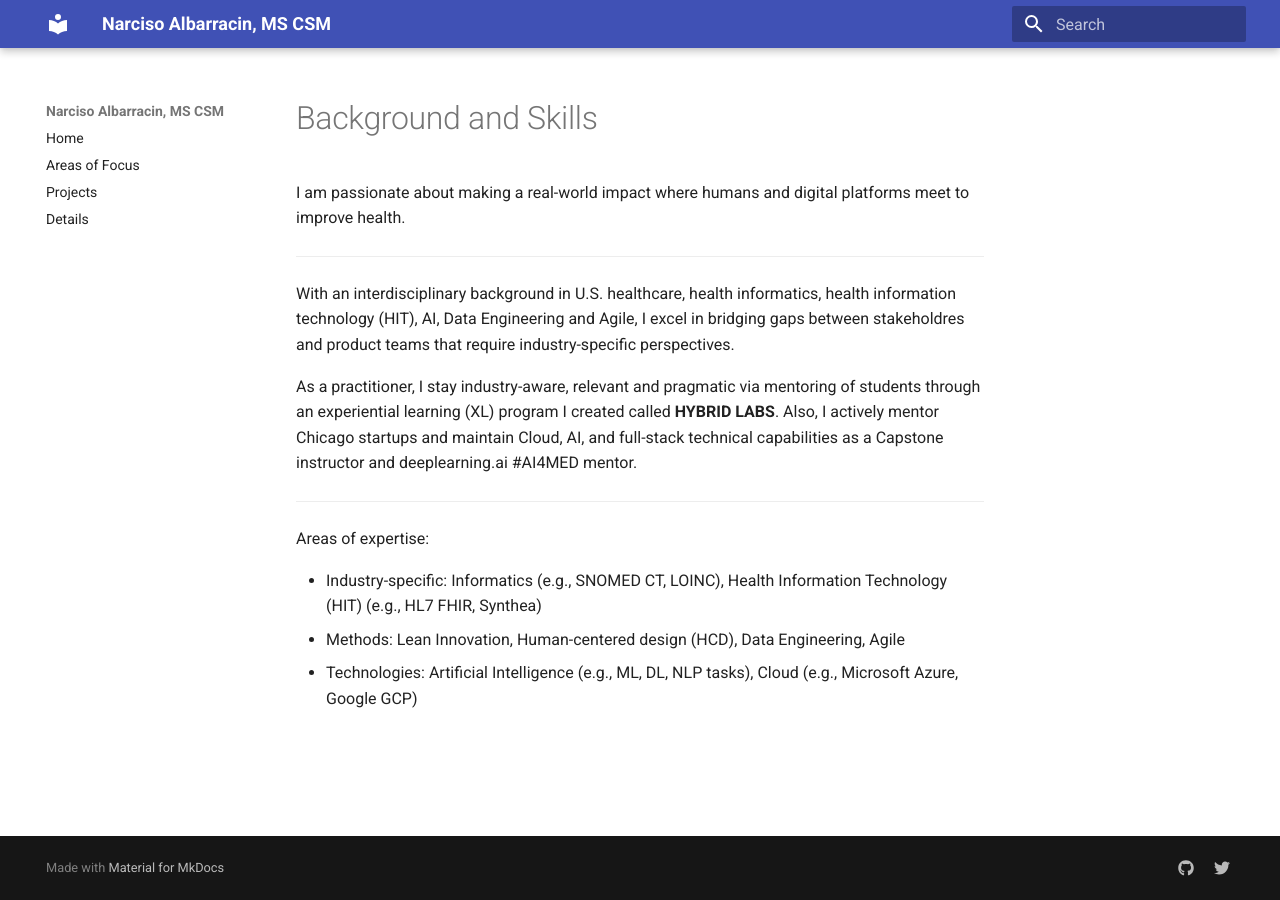
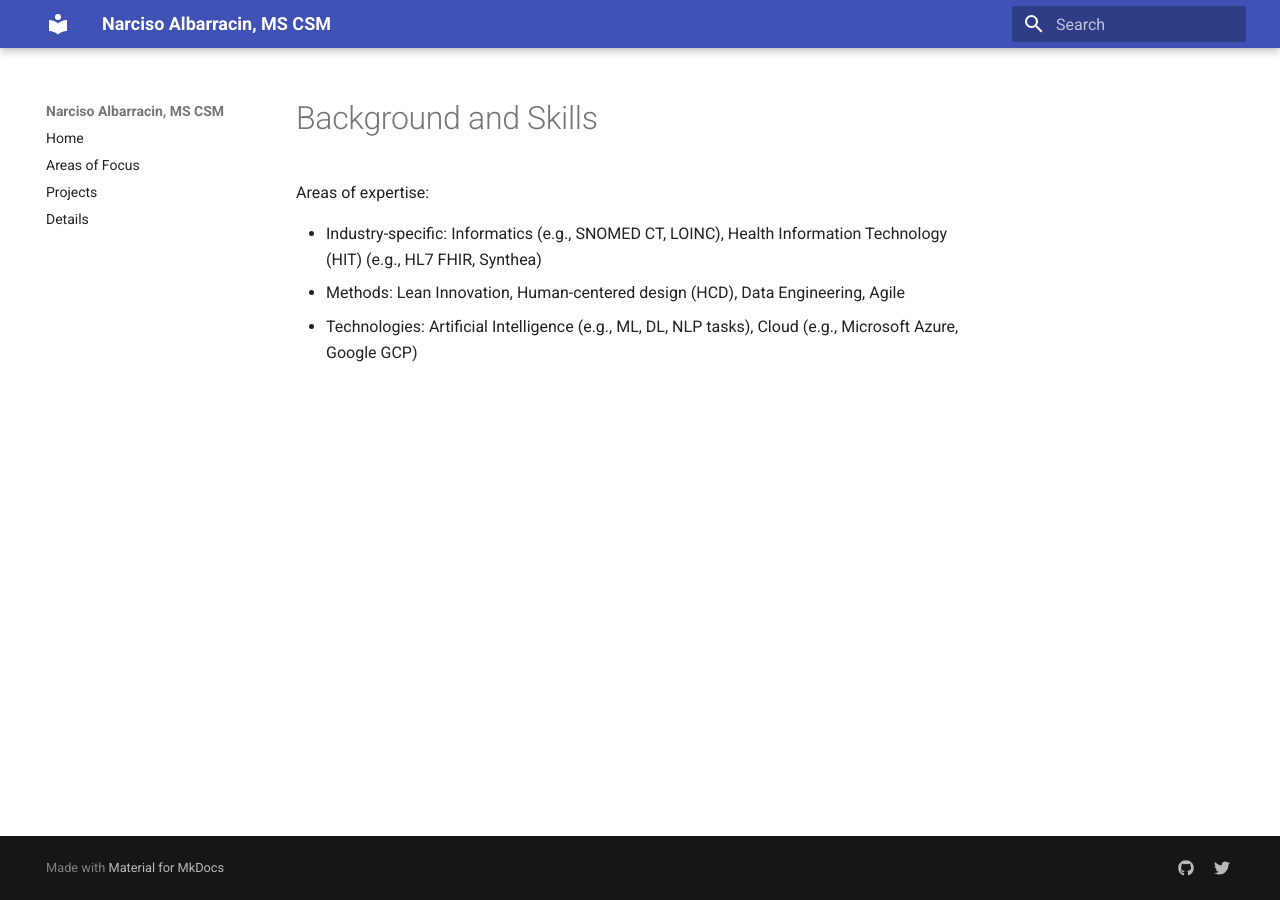
Before and after one commit to nalbarr/portfolio, an MkDocs documentation site: the page built from docs/background.md, in a window 1280 px wide. Built offline with MkDocs 1.6.1 and Material for MkDocs 9.7.7, drawn with Linux system fonts in a browser that asks for light colours.

Commit message:
Update background.md

```diff
--- a/docs/background.md
+++ b/docs/background.md
@@ -1,16 +1,5 @@
 # Background and Skills
 
-<p>
-I am passionate about making a real-world impact where humans and digital platforms meet to improve health.
-</p>
-<hr />
-<p>
-With an interdisciplinary background in U.S. healthcare, health informatics, health information technology (HIT), AI, Data Engineering and Agile, I excel in bridging gaps between stakeholdres and product teams that require industry-specific perspectives.
-</p>
-<p>
-As a practitioner, I stay industry-aware, relevant and pragmatic via mentoring of students through an experiential learning (XL) program I created called <strong>HYBRID LABS</strong>.  Also, I actively mentor Chicago startups and maintain Cloud, AI, and full-stack technical capabilities as a Capstone instructor and deeplearning.ai #AI4MED mentor.
-</p>
-<hr />
 <p>
 Areas of expertise:
 <ul>
```
